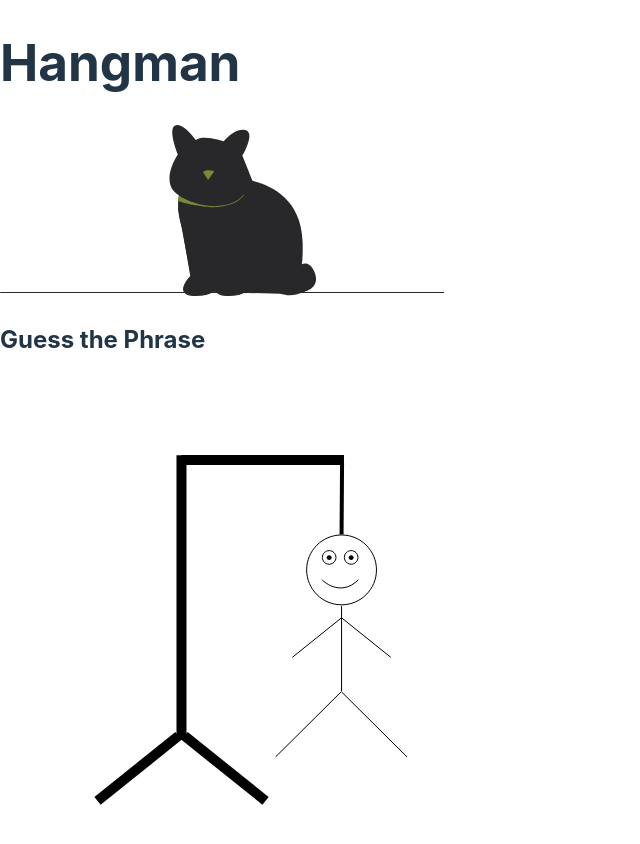
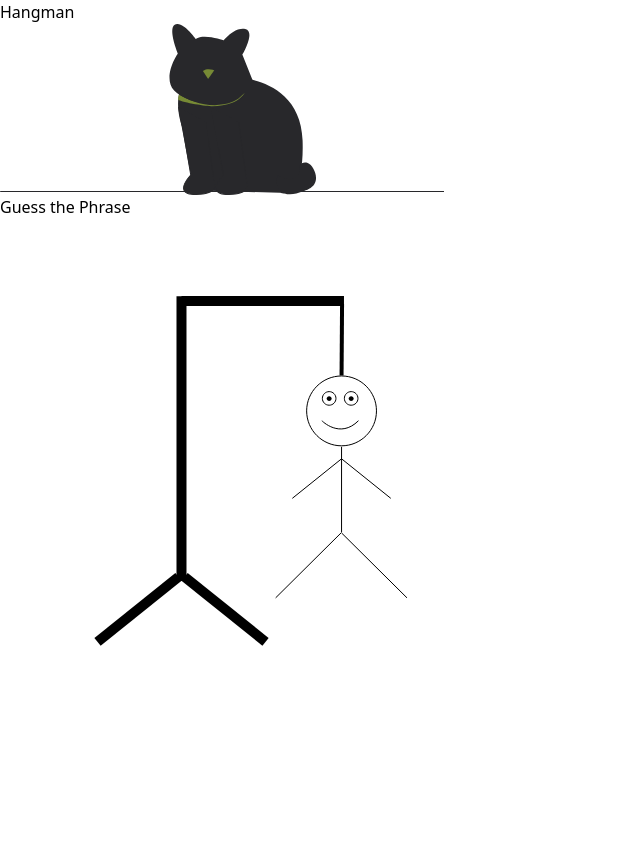
Before and after one commit to tracy-tucker/hangman, a React app: page / in a window 1280 px wide. Shown: the top 844 px of the page, without its empty margins (0-640 px from the left). After the commit the page ends 800 px from the top, so only its background shows below. Built offline with nearby package versions, Linux system fonts and the light colour scheme; the HTML template or start-up script is replaced by a standard one.

Commit message:
Configures Index.css basics

```diff
--- a/src/index.css
+++ b/src/index.css
@@ -1,69 +1,49 @@
-:root {
-  font-family: Inter, system-ui, Avenir, Helvetica, Arial, sans-serif;
-  line-height: 1.5;
-  font-weight: 400;
+@tailwind base;
+@tailwind components;
+@tailwind utilities;
 
-  color-scheme: light dark;
-  color: rgba(255, 255, 255, 0.87);
-  background-color: #242424;
-
-  font-synthesis: none;
-  text-rendering: optimizeLegibility;
-  -webkit-font-smoothing: antialiased;
-  -moz-osx-font-smoothing: grayscale;
-  -webkit-text-size-adjust: 100%;
+@layer components {
+  .align-element {
+    @apply mx-auto max-w-7xl px-8;
+  }
+  .btn-hover {
+    @apply bg-white text-green py-1 px-3 rounded-sm;
+  }
 }
 
-a {
-  font-weight: 500;
-  color: #646cff;
-  text-decoration: inherit;
-}
-a:hover {
-  color: #535bf2;
+/* ============= GLOBAL CSS =============== */
+*,
+::after,
+::before {
+  margin: 0;
+  padding: 0;
+  box-sizing: border-box;
 }
 
-body {
-  margin: 0;
-  display: flex;
-  place-items: center;
-  min-width: 320px;
-  min-height: 100vh;
+html {
+  font-size: 100%;
+} /* 16px */
+
+:root {
+  /* colors */
+  --primary-100: #d1e2c4;
+  --primary-300: #778a35;
+  --primary-500: #31352e;
+  --black: #28282b;
+  --white: #ebebe8;
 }
 
-h1 {
-  font-size: 3.2em;
-  line-height: 1.1;
+/* ============= PROJECT CSS =============== */
+
+.navbar {
+  background: var(--primary-100);
+  color: var(--primary-500);
 }
 
-button {
-  border-radius: 8px;
-  border: 1px solid transparent;
-  padding: 0.6em 1.2em;
-  font-size: 1em;
-  font-weight: 500;
-  font-family: inherit;
-  background-color: #1a1a1a;
-  cursor: pointer;
-  transition: border-color 0.25s;
-}
-button:hover {
-  border-color: #646cff;
-}
-button:focus,
-button:focus-visible {
-  outline: 4px auto -webkit-focus-ring-color;
-}
+/* PROJECT COLORS */
 
-@media (prefers-color-scheme: light) {
-  :root {
-    color: #213547;
-    background-color: #ffffff;
-  }
-  a:hover {
-    color: #747bff;
-  }
-  button {
-    background-color: #f9f9f9;
-  }
-}
+/* Rich Black: #28282b; --> black */
+/* Olive: #778a35; -->green 300 */
+/* Sage Green: #d1e2c4; --> light green 100 */
+/* Pewter: #ebebe8; --> white */
+/* Olive Green: #31352e; --> dark green 500 */
```
